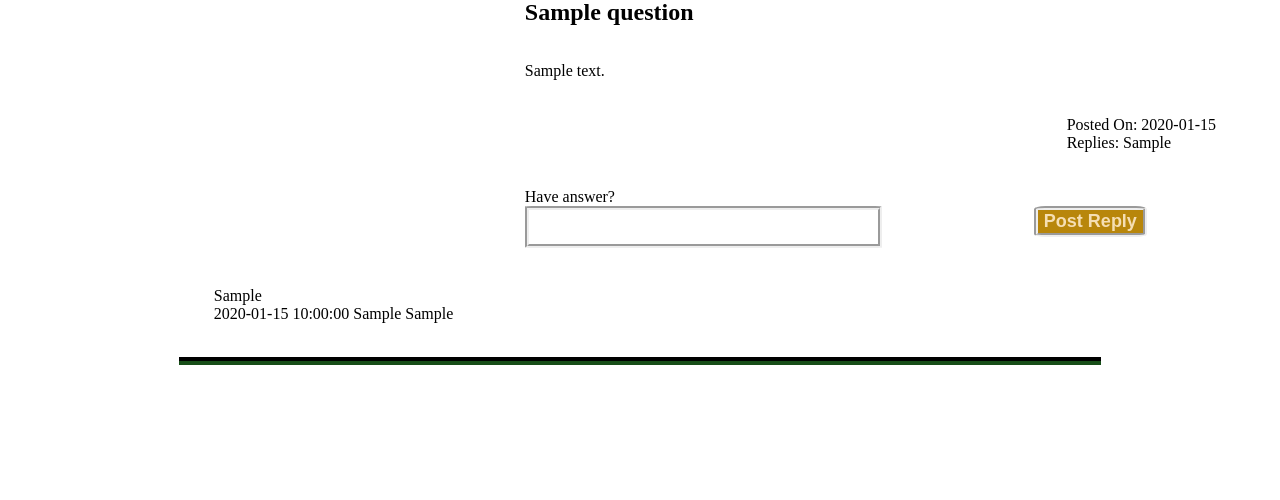
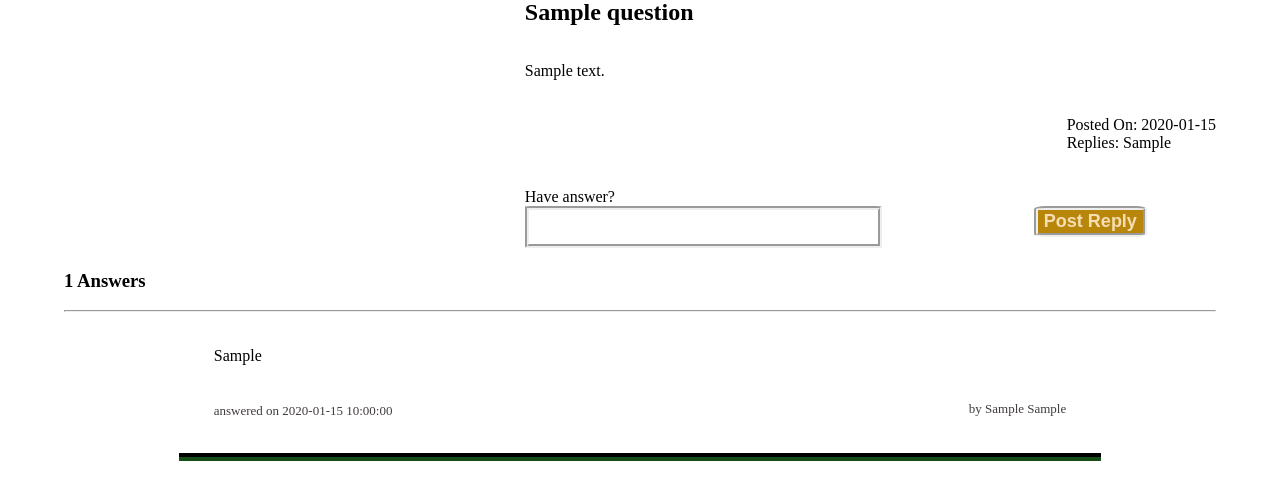
Before and after one commit to anas16D/forum, a PHP site: page /question.php?id=1 in a window 1280 px wide. Shown: the part 149-649 px from the top of the page. Run offline with PHP 8.4, Linux system fonts and the light colour scheme; the visitor is signed in with stand-in values (Sample User, id 1); tables that the repository leaves empty or names only in its code hold one stand-in row (values such as "Sample post"); a stand-in replaces the project's code that opens the database connection.

```diff
--- a/postreply.php
+++ b/postreply.php
@@ -36,6 +36,10 @@ if( isset($_POST['replybutton']) )
         if($result)
         {
             echo "reply posted succesfully";
+
+
+
+            $query = "update questions set replies";
         }
         else
         {
--- a/question.php
+++ b/question.php
@@ -88,6 +88,7 @@
 
                                     if($result)
                                     {
+                                        echo "<br><h3>".$rowcount." Answers</h3><br><hr>";
 
 
                                        while( $user_row = mysqli_fetch_assoc($result) )
@@ -95,10 +96,12 @@
 
                                             echo "<div class ='reply'> ";
 
-                                            echo "<p>".$user_row['reply']."<br>";
-                                            echo $user_row['date']."  ";
-                                            echo $user_row['respondent']."  ";
-                                            echo $user_row['upvotes']."  ";
+                                            echo "<p>".$user_row['reply']."<br><br><br>";
+                                            echo "<span class = 'replymetadata'>";
+                                            echo "answered on ".$user_row['date']."  ";
+                                            echo "<span class = 'replymetadataright'> by ".$user_row['respondent']."  ";
+                                            echo $user_row['upvotes']."  </span>";
+                                            echo "</span>";
 
 
 
--- a/stylesIndex.css
+++ b/stylesIndex.css
@@ -146,5 +146,18 @@ form input
     padding: 3%;
     border-bottom: #174e18 .5rem groove;
     margin: auto 10%;
+    font-size: medium;
 
 }
+
+.replymetadata
+{
+    color: rgb(65, 59, 59);
+    font-size: small;
+
+}
+.replymetadataright
+{
+    float:right;
+
+}
```
